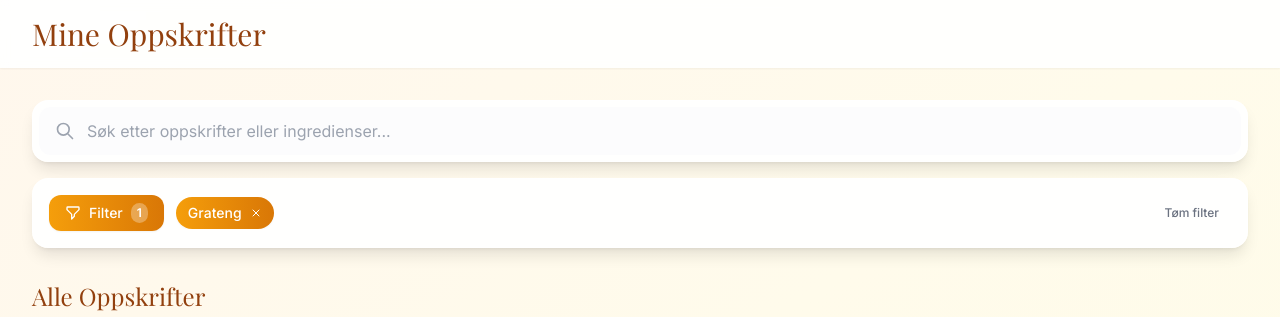
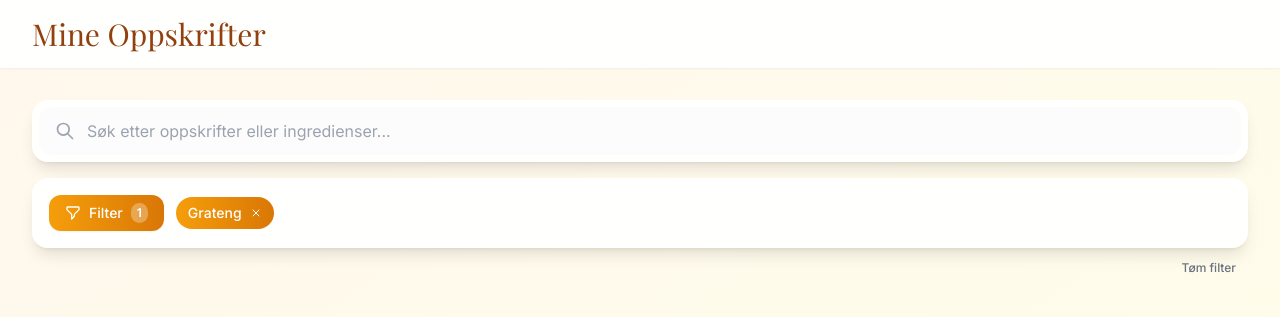
Before and after one commit to kkollsga/farmors-kokebok, a plain HTML site: page index.html in a window 1280 px wide. Both pictures are taken after a click on the element "Grateng". Shown: the top 317 px of the page. Drawn offline with nearby package versions, Linux system fonts and the light colour scheme.

Commit message:
Update index.html

```diff
--- a/index.html
+++ b/index.html
@@ -34,6 +34,18 @@
         /* Filter animations */
         #filterPillsContainer {
             transition: max-width 0.3s ease-out, opacity 0.3s ease-out;
+            white-space: nowrap;
+            overflow: hidden;
+        }
+        .filter-pill {
+            max-width: 150px;
+            display: inline-flex !important;
+        }
+        .filter-pill-text {
+            overflow: hidden;
+            text-overflow: ellipsis;
+            white-space: nowrap;
+            max-width: 120px;
         }
         #filterToggle {
             transition: all 0.2s ease;
@@ -158,8 +170,8 @@
 
     <!-- Filter Bar -->
     <div class="max-w-7xl mx-auto px-4 sm:px-6 lg:px-8 mt-4">
-        <div class="bg-white/95 backdrop-blur rounded-2xl shadow-lg border border-white/50 p-4 flex items-center justify-between">
-            <div class="flex items-center gap-3 flex-1">
+        <div class="bg-white/95 backdrop-blur rounded-2xl shadow-lg border border-white/50 p-4">
+            <div class="flex items-center gap-3">
                 <!-- Filter Button -->
                 <button id="filterToggle" onclick="toggleFilterMenu()"
                         class="flex items-center space-x-2 px-4 py-2 rounded-xl transition-all text-sm font-medium shrink-0 shadow-sm hover:shadow-md">
@@ -171,14 +183,16 @@
                 </button>
 
                 <!-- Filter Pills Container -->
-                <div id="filterPillsContainer" class="flex flex-wrap gap-2 overflow-hidden transition-all duration-300">
+                <div id="filterPillsContainer" class="flex gap-2 flex-1 overflow-hidden">
                     <!-- Filter pills will be inserted here -->
                 </div>
             </div>
-
-            <!-- Clear Filters Button -->
+        </div>
+
+        <!-- Clear Filters Button (moved below) -->
+        <div class="flex justify-end mt-2">
             <button id="clearFilters" onclick="clearAllFilters()"
-                    class="text-xs text-gray-500 hover:text-amber-600 transition-all opacity-0 pointer-events-none font-medium px-3 py-1 rounded-lg hover:bg-amber-50">
+                    class="text-xs text-gray-500 hover:text-amber-600 transition-all opacity-0 pointer-events-none font-medium px-3 py-1 rounded-lg hover:bg-white/80">
                 Tøm filter
             </button>
         </div>
@@ -195,7 +209,7 @@
     </div>
 
     <!-- Recommendations Section -->
-    <div id="recommendationsSection" class="max-w-7xl mx-auto px-4 sm:px-6 lg:px-8 mt-8">
+    <div id="recommendationsSection" class="max-w-7xl mx-auto px-4 sm:px-6 lg:px-8 mt-6">
         <div id="recommendations" class="mb-8">
             <h2 class="font-display text-2xl text-amber-800 mb-4">Anbefalte for deg</h2>
             <div id="recommendedRecipes" class="grid grid-cols-1 md:grid-cols-2 lg:grid-cols-3 gap-6">
@@ -806,29 +820,40 @@
             const hasFilters = activeFilters.size > 0;
 
             container.innerHTML = '';
+
+            // Hide pills if more than 3 filters
+            if (activeFilters.size > 3) {
+                container.style.maxWidth = '0';
+                container.style.opacity = '0';
+            } else {
                 container.style.maxWidth = hasFilters ? '100%' : '0';
                 container.style.opacity = hasFilters ? '1' : '0';
 
+                let pillCount = 0;
                 activeFilters.forEach((isActive, filterKey) => {
+                    if (pillCount >= 3) return; // Max 3 pills
+
                     const [filterType, filterValue] = filterKey.split(':');
                     const displayName = filterValue || filterKey;
 
                     const pill = document.createElement('div');
-                pill.className = `flex items-center gap-1 px-3 py-1.5 rounded-full text-sm transition-all shadow-sm ${
+                    pill.className = `filter-pill flex items-center gap-1 px-3 py-1.5 rounded-full text-sm transition-all shadow-sm ${
                         isActive
                             ? 'bg-gradient-to-r from-amber-500 to-amber-600 text-white'
                             : 'bg-gray-200 text-gray-500 opacity-60'
                     }`;
                     pill.innerHTML = `
-                    <span class="cursor-pointer font-medium" onclick="togglePillActive('${filterKey}')">${displayName}</span>
-                    <button onclick="removeFilter('${filterKey}')" class="ml-1 hover:opacity-70">
+                        <span class="filter-pill-text cursor-pointer font-medium" onclick="togglePillActive('${filterKey}')">${displayName}</span>
+                        <button onclick="removeFilter('${filterKey}')" class="ml-1 hover:opacity-70 flex-shrink-0">
                             <svg class="w-3 h-3" fill="none" stroke="currentColor" viewBox="0 0 24 24">
                                 <path stroke-linecap="round" stroke-linejoin="round" stroke-width="2" d="M6 18L18 6M6 6l12 12"></path>
                             </svg>
                         </button>
                     `;
                     container.appendChild(pill);
-            });
+                    pillCount++;
+                });
+            }
 
             // Update clear button visibility
             const clearBtn = document.getElementById('clearFilters');
```
Lines whose indentation alone changed are shown as unchanged.
